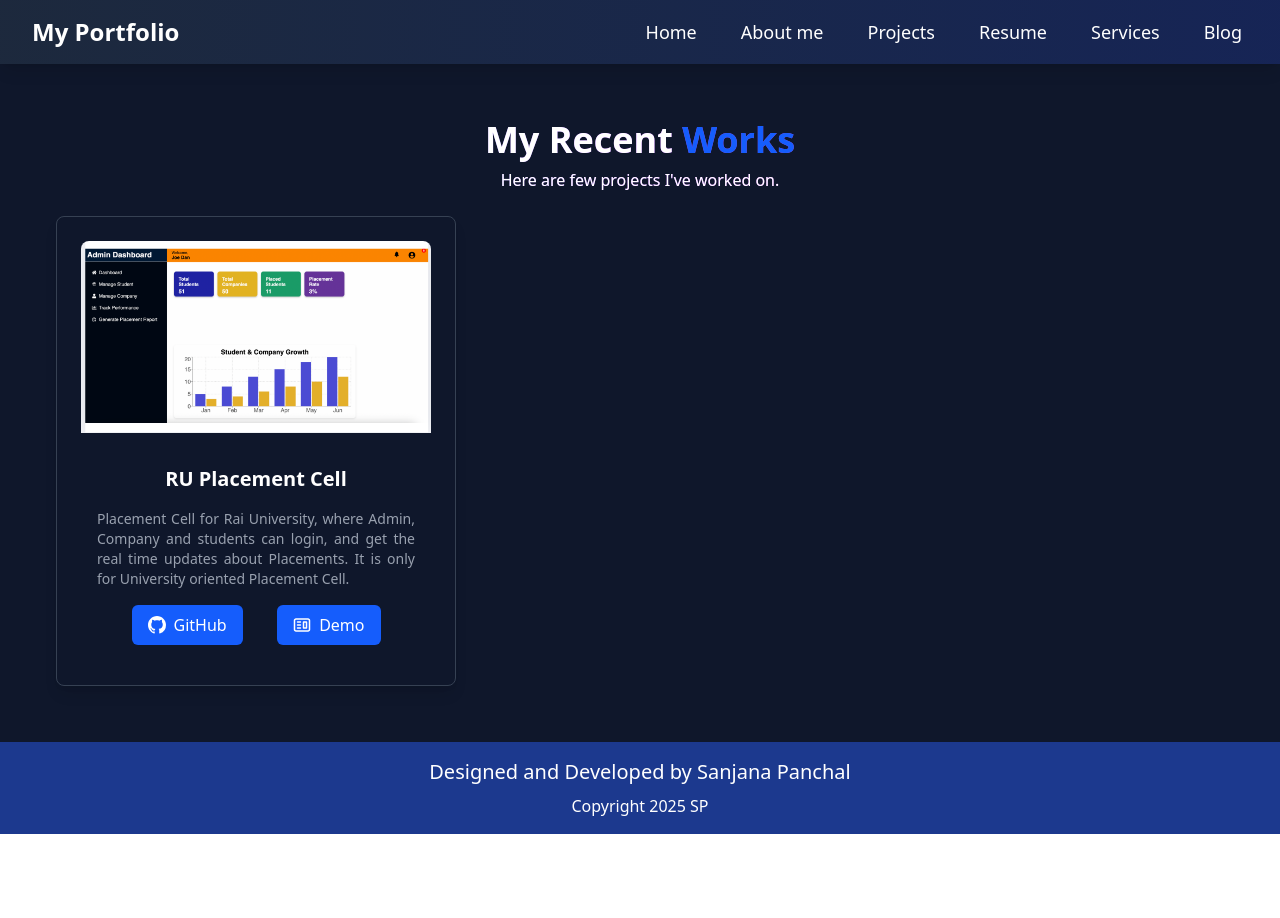
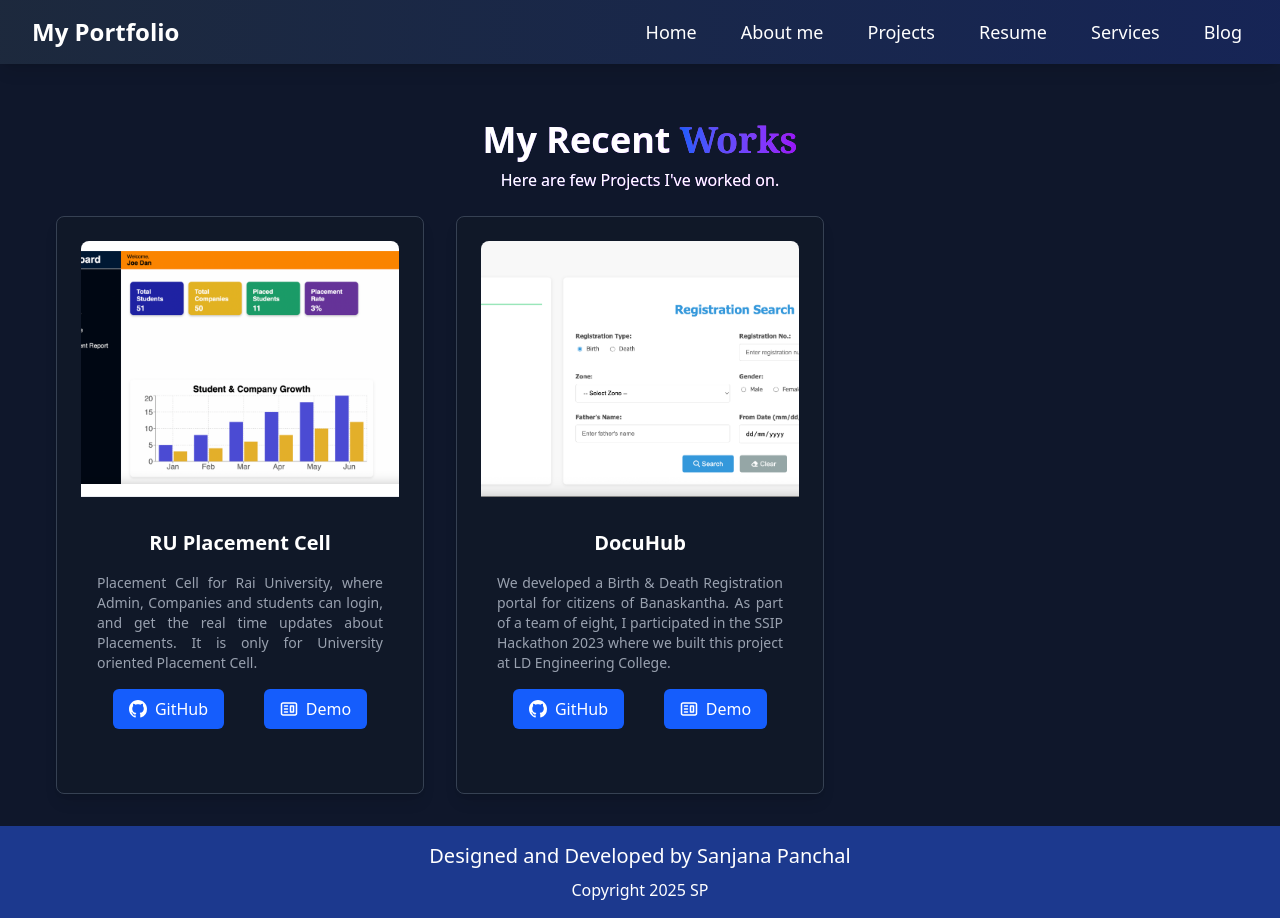
Before and after one commit to sanjana-panchal27/Portfolio, a React (Vite) app: page /projects in a window 1280 px wide. Before the commit the page ends 834 px from the top, so only its background shows below. Built offline with nearby package versions, Linux system fonts and the light colour scheme.

Commit message:
fixing the projects cards

```diff
--- a/src/components/Projects/ProjectCards.tsx
+++ b/src/components/Projects/ProjectCards.tsx
@@ -4,19 +4,21 @@ import { CgWebsite } from 'react-icons/cg';
 
 function ProjectCards(props) {
   return (
-    <div className="rounded-lg shadow-lg bg-gry-800 p-6 border border-gray-700 mt-6 w-100 ">
+    <div className="rounded-lg shadow-lg bg-gray-900 p-6 border border-gray-700 h-full flex flex-col mt-6">
       <img
-        className="rounded-t-lg w-100 mb-4"
+        className="rounded-t-lg w-full mb-4 h-64 object-cover"
         src={props.imgPath}
         alt="card-img"
       />
 
-      <div className="p-4">
+      <div className="p-4 flex flex-col flex-1">
         <h4 className="text-white font-bold text-xl mb-4">{props.title}</h4>
+
         <p className="text-gray-400 text-justify text-sm mb-4">
           {props.description}
         </p>
-        <div className="flex flex-wrap justify-evenly">
+
+        <div className="flex flex-wrap gap-2 justify-around">
           <a
             className="flex items-center gap-2 px-4 py-2 bg-blue-600 hover:bg-blue-700 text-white font-medium rounded-md transition-colors duration-200 ease-in-out"
             href={props.ghLink}
--- a/src/components/Projects/Projects.tsx
+++ b/src/components/Projects/Projects.tsx
@@ -2,6 +2,7 @@ import React from 'react';
 import { Container, Row, Col } from 'react-bootstrap';
 import ProjectCards from './ProjectCards';
 import RUPlacementCell from '../../Assets/Projects/RUPlacementCell.png';
+import DocuHub from '../../Assets/Projects/DocuHub.png';
 
 const Projects = () => {
   return (
@@ -10,26 +11,40 @@ const Projects = () => {
         <div className="p-6 text-center">
           <div className=" text-transparent bg-clip-text bg-gradient-to-r from-teal-400 via-purple-500 to-pink-500">
             <h1 className="text-white text-4xl font-extrabold text-center mb-2">
-              My Recent <strong className="text-blue-600">Works</strong>
+              My Recent{' '}
+              <strong className="bg-gradient-to-r from-blue-600 to-purple-600 bg-clip-text text-transparent font-serif">
+                Works
+              </strong>
             </h1>
             <div className="mt-1">
               <p className="text-white ">
-                Here are few projects I've worked on.
+                Here are few Projects I've worked on.
               </p>
             </div>
           </div>
 
           <Row>
-            <Col md={4}>
+            <Col>
+              <div className="grid grid-cols-1 md:grid-cols-2 lg:grid-cols-3 gap-8">
                 <ProjectCards
                   imgPath={RUPlacementCell}
                   isBlog={false}
                   title="RU Placement Cell"
-                description="Placement Cell for Rai University, where Admin, Company and students can login, and get the real time updates about Placements. It is only for University oriented Placement Cell.
+                  description="Placement Cell for Rai University, where Admin, Companies and students can login, and get the real time updates about Placements. It is only for University oriented Placement Cell.
               "
                   ghLink="https://github.com/sanjana-panchal27/MERN"
                   demoLink="https://github.com/sanjana-panchal27/MERN"
                 />
+
+                <ProjectCards
+                  imgPath={DocuHub}
+                  isBlog={false}
+                  title="DocuHub"
+                  description="We developed a Birth & Death Registration portal for citizens of Banaskantha. As part of a team of eight, I participated in the SSIP Hackathon 2023 where we built this project at LD Engineering College."
+                  ghLink="https://github.com/sanjana-panchal27/DocuHub"
+                  demoLink="https://github.com/sanjana-panchal27/DocuHub"
+                />
+              </div>
             </Col>
           </Row>
         </div>
```
Also changed, not shown: src/Assets/Projects/DocuHub.png (added). Lines whose indentation alone changed are shown as unchanged.
